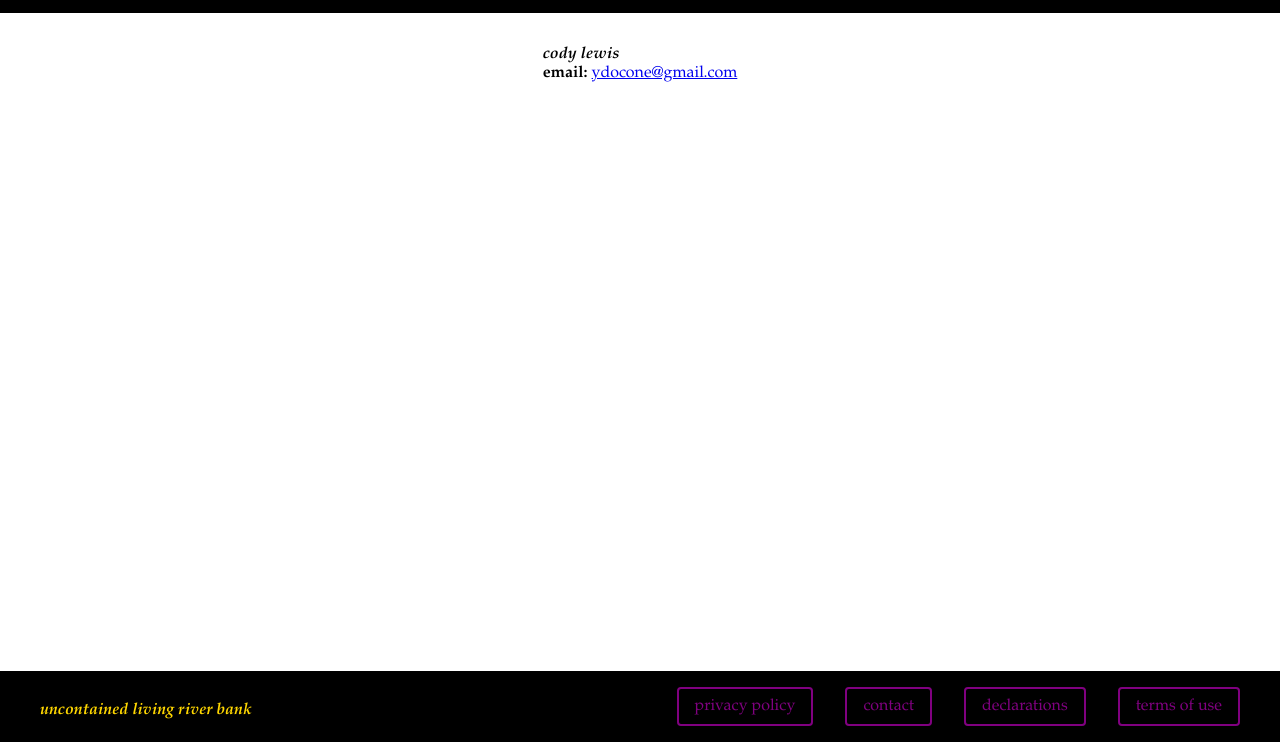
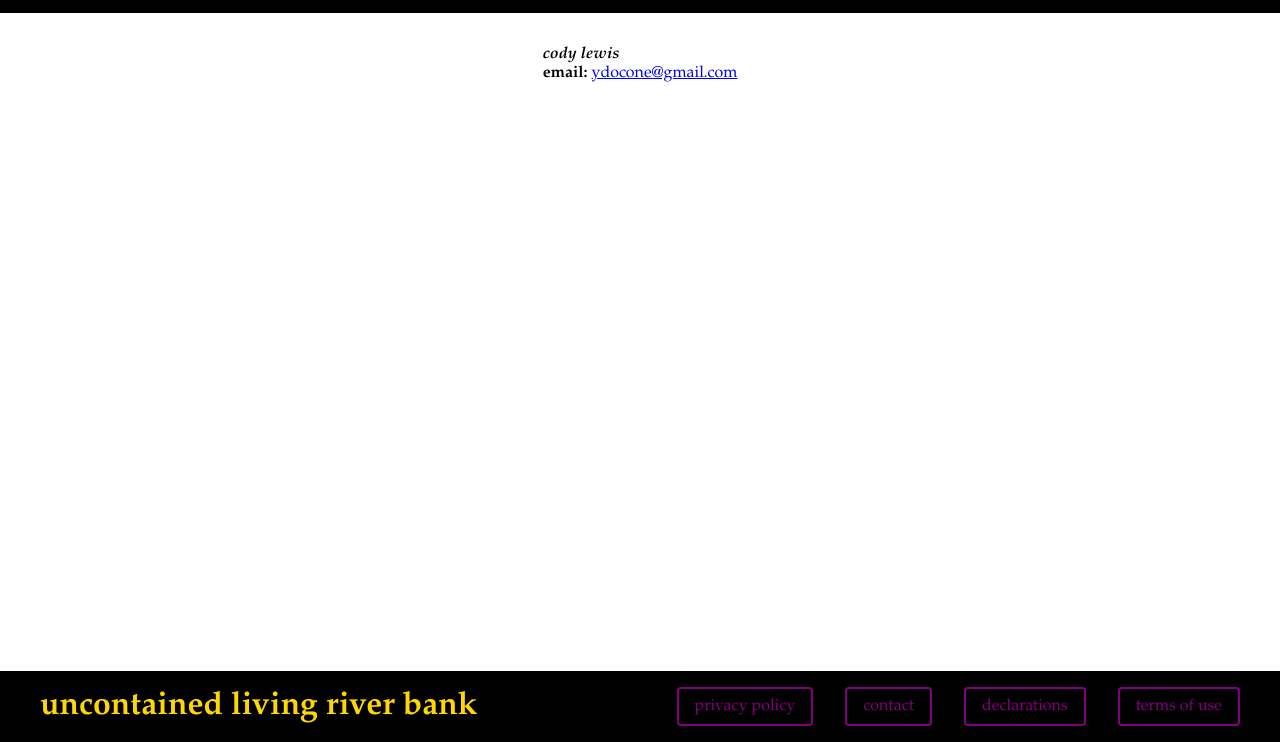
Before and after one commit to dragonskeeper/UncontainedLiving, a plain HTML site: page contact.html in a window 1280 px wide. Shown: the part 58-800 px from the top of the page. Drawn offline with Linux system fonts and the light colour scheme.

Commit message:
contact.html

```diff
--- a/contact.html
+++ b/contact.html
@@ -33,7 +33,7 @@
         </foot>
             <footer>
                 <nav class="nav-footer">
-                    <div class="logo"><I>uncontained living river bank</I></div>
+                    <div class="logo">uncontained living river bank</div>
                     <div class="nav-buttons">
                         <a href="privacy.html" class="nav-btn">privacy policy</a>
                         <a href="contact.html" class="nav-btn">contact</a>
```
